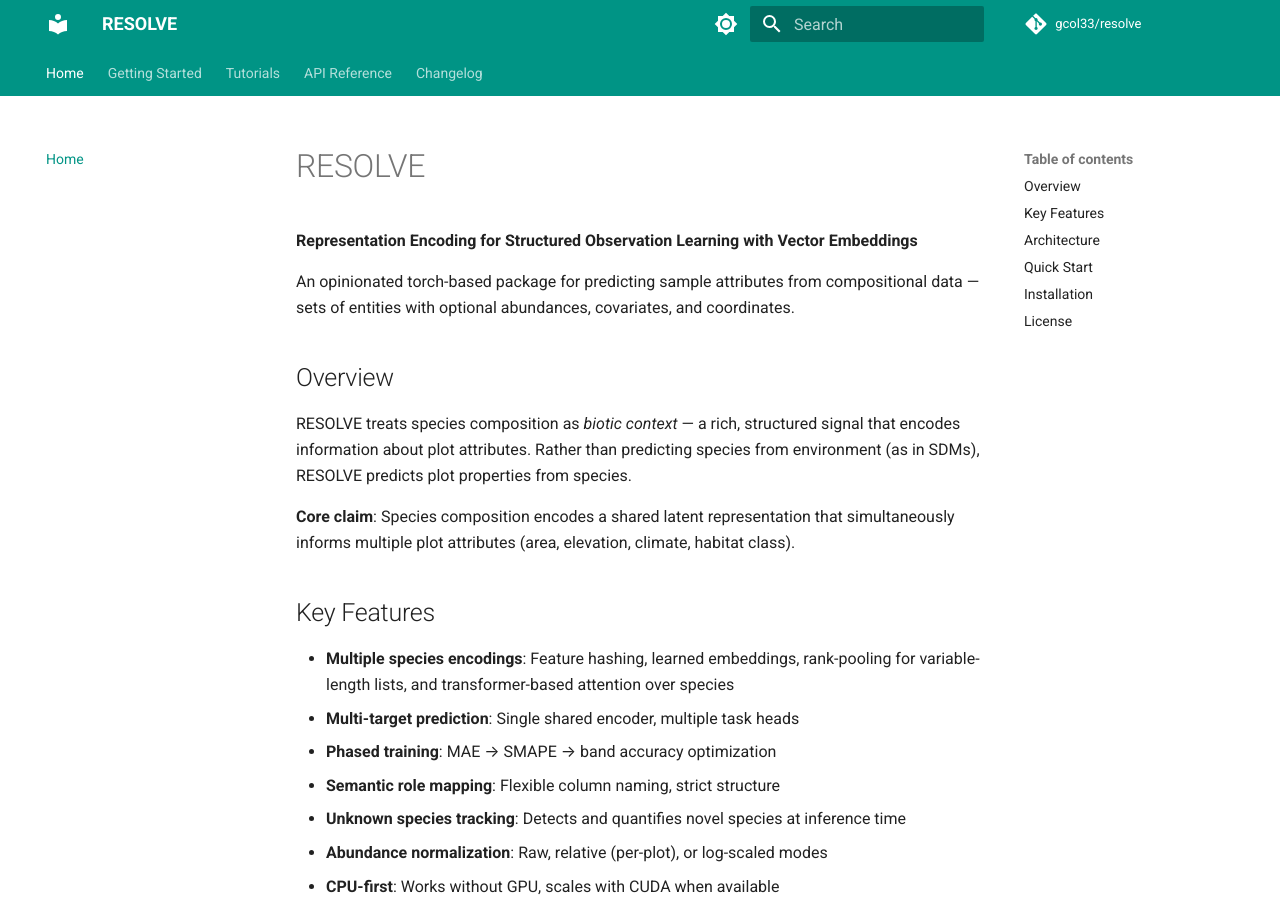
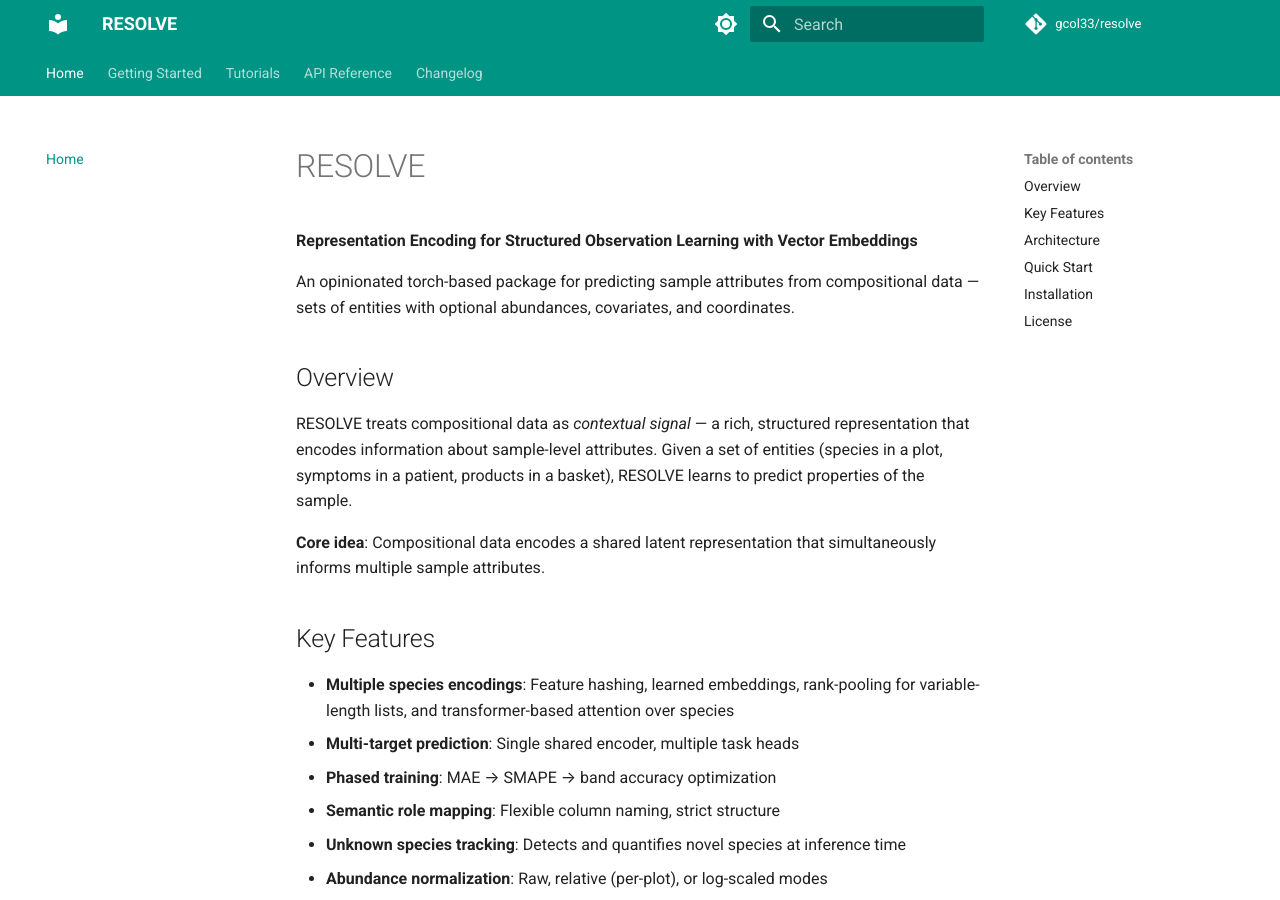
Before and after one commit to gcol33/resolve, an MkDocs documentation site: the page built from docs/index.md, in a window 1280 px wide and 900 px high. Built offline with MkDocs 1.6.1 and Material for MkDocs 9.7.7, drawn with Linux system fonts in a browser that asks for light colours; comment, search, counter and statistics services are not loaded.

Commit message:
docs: de-ecologize remaining package descriptions
Two public descriptions still framed RESOLVE as ecology-only, contradicting
the domain-general positioning of the README and DESCRIPTION:

- resolve-core pyproject description ("Species-composition based ecosystem
  prediction") -> "predict sample outcomes from compositional data via
  learned representations".
- docs/index.md Overview ("species composition as biotic context",
  "predicts plot properties", SDM contrast) -> the domain-general framing
  used in the README (compositional data as contextual signal; entities
  span species/symptoms/products).

The paper's ecological title/framing is left as-is (it is a specific
application, not a description of the general tool).

Co-Authored-By: Claude Fable 5 <noreply@anthropic.com>

```diff
--- a/docs/index.md
+++ b/docs/index.md
@@ -6,9 +6,9 @@ An opinionated torch-based package for predicting sample attributes from composi
 
 ## Overview
 
-RESOLVE treats species composition as *biotic context* — a rich, structured signal that encodes information about plot attributes. Rather than predicting species from environment (as in SDMs), RESOLVE predicts plot properties from species.
+RESOLVE treats compositional data as *contextual signal* — a rich, structured representation that encodes information about sample-level attributes. Given a set of entities (species in a plot, symptoms in a patient, products in a basket), RESOLVE learns to predict properties of the sample.
 
-**Core claim**: Species composition encodes a shared latent representation that simultaneously informs multiple plot attributes (area, elevation, climate, habitat class).
+**Core idea**: Compositional data encodes a shared latent representation that simultaneously informs multiple sample attributes.
 
 ## Key Features
 
--- a/src/core/python/pyproject.toml
+++ b/src/core/python/pyproject.toml
@@ -5,7 +5,7 @@ build-backend = "scikit_build_core.build"
 [project]
 name = "resolve-core"
 version = "0.6.0"
-description = "RESOLVE C++ bindings: Species-composition based ecosystem prediction"
+description = "RESOLVE C++ engine: predict sample outcomes from compositional data via learned representations"
 readme = "README.md"
 license = {text = "MIT"}
 requires-python = ">=3.9"
```
